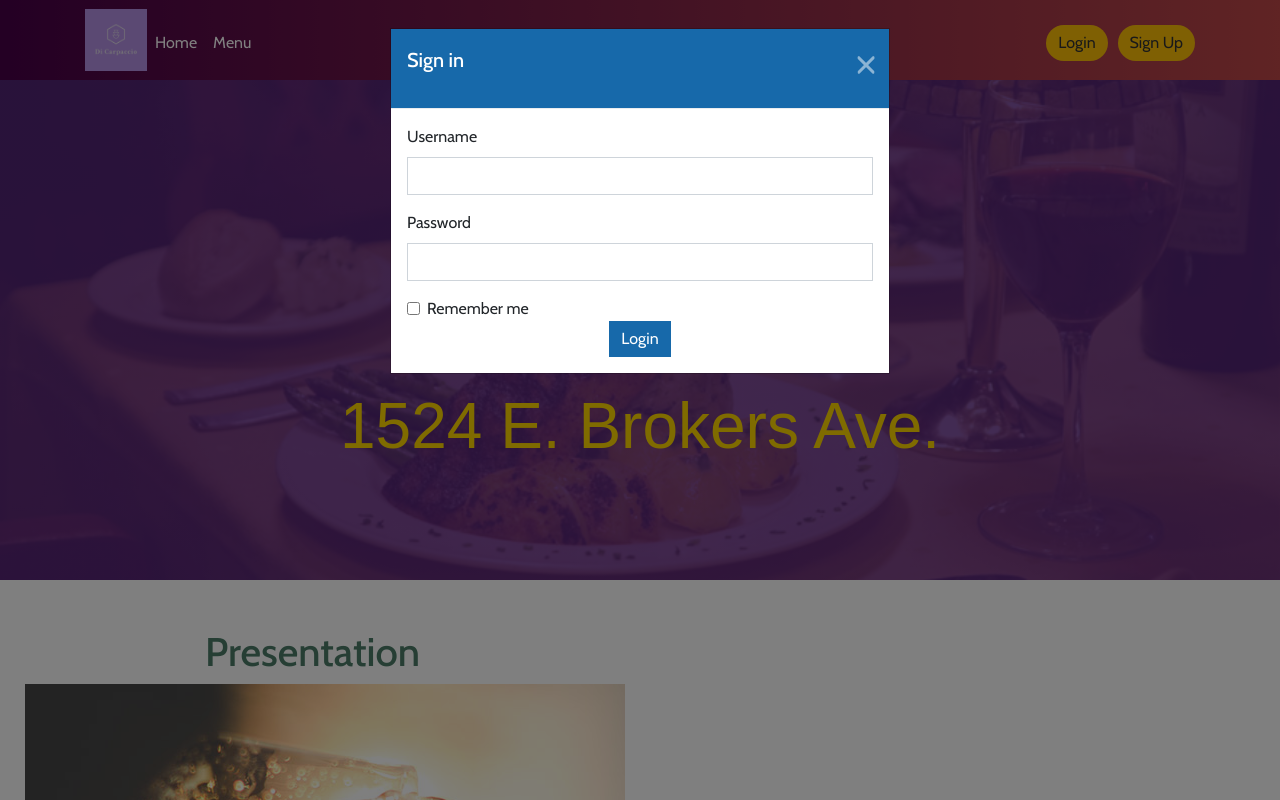
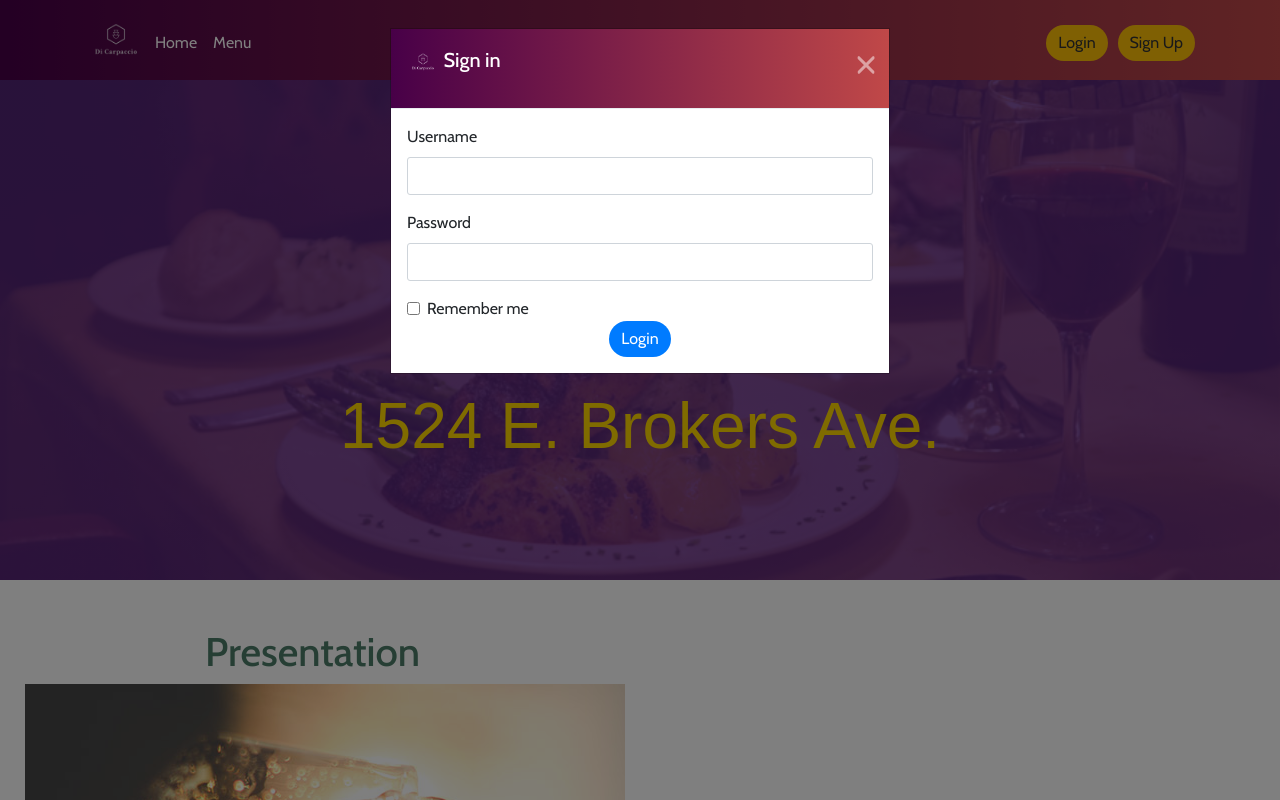
Before and after one commit to yalain03/fusion-front, a React (Create React App) app: page /home in a window 1280 px wide. Both pictures are taken after a click on the button "Login". Shown: the top 800 px of the page. Built offline with nearby package versions, Linux system fonts and the light colour scheme; no server answers; a web font is replaced by a local one; what react-redux-form would draw is missing.

Commit message:
more restyling

```diff
--- a/src/App.css
+++ b/src/App.css
@@ -169,29 +169,9 @@ li {
 
 .login *,
 .register *,
-.comment * {
+.comment *,
+.edit-form * {
   font-family: Cabin, sans-serif; }
-
-.login__header,
-.register__header,
-.comment__header {
-  background-color: #1769aa;
-  color: white;
-  height: 5rem;
-  vertical-align: middle; }
-  .login__header > .close,
-  .register__header > .close,
-  .comment__header > .close {
-    height: 50px;
-    width: 50px; }
-    .login__header > .close > span,
-    .register__header > .close > span,
-    .comment__header > .close > span {
-      font-family: Nunito;
-      font-weight: 200;
-      font-size: 2.3rem;
-      color: white;
-      text-transform: uppercase; }
 
 .login input, .login textarea, .login select,
 .register input,
@@ -199,16 +179,48 @@ li {
 .register select,
 .comment input,
 .comment textarea,
-.comment select {
-  border-radius: 0; }
+.comment select,
+.edit-form input,
+.edit-form textarea,
+.edit-form select {
+  border-radius: 3px; }
 
-.login button,
-.register button,
-.comment button {
-  border-radius: 0;
+.login:last-child button,
+.register:last-child button,
+.comment:last-child button,
+.edit-form:last-child button {
+  border-radius: 25px;
   margin-left: auto;
-  background-color: #1769aa;
   border: none; }
+
+.login__header,
+.register__header,
+.comment__header,
+.edit-form__header {
+  background-image: linear-gradient(to right, #480048, #C04848);
+  color: white;
+  height: 5rem;
+  vertical-align: middle; }
+  .login__header > button > span,
+  .register__header > button > span,
+  .comment__header > button > span,
+  .edit-form__header > button > span {
+    border-radius: 0; }
+  .login__header > .close,
+  .register__header > .close,
+  .comment__header > .close,
+  .edit-form__header > .close {
+    height: 50px;
+    width: 50px; }
+    .login__header > .close > span,
+    .register__header > .close > span,
+    .comment__header > .close > span,
+    .edit-form__header > .close > span {
+      font-family: Nunito;
+      font-weight: 200;
+      font-size: 2.3rem;
+      color: white;
+      text-transform: uppercase; }
 
 .modal-content {
   border-radius: 0; }
@@ -219,7 +231,8 @@ li {
 .menu__item {
   background-image: linear-gradient(to bottom right, #0276aa, #6d1b7b);
   border-radius: 3px;
-  height: 89px; }
+  height: 89px;
+  transition: all 0.3s; }
   .menu__item:hover {
     transform: scale(1.05);
     transition: all 0.3s; }
@@ -232,7 +245,7 @@ li {
     .menu__item-name > h2 {
       font-family: Source Sans Pro, sans-serif; }
   .menu__item-img {
-    width: 110px;
+    max-width: 110px;
     height: 89px;
     -webkit-clip-path: polygon(0% 100%, 0% 0%, 100% 100%, 100% 90%);
     clip-path: polygon(0% 100%, 0% 0%, 100% 0%, 90% 100%); }
@@ -271,12 +284,28 @@ li {
 .edit {
   font-size: 0.7rem;
   border: none;
-  color: #1769aa; }
+  color: #1769aa;
+  background-color: transparent;
+  border: none; }
+  .edit:hover {
+    background-color: transparent;
+    color: #1769aa; }
 
 .delete {
   font-size: 0.7rem;
   border: none;
-  color: #1769aa; }
+  color: #1769aa;
+  background-color: transparent;
+  border: none; }
+  .delete:hover {
+    background-color: transparent;
+    color: #1769aa; }
+
+.submit {
+  background-color: #480048;
+  color: #fff; }
+  .submit:hover {
+    background-color: #7b007b; }
 
 .lnr-star {
   color: darkgoldenrod; }
--- a/src/components/DishDetailComponent.js
+++ b/src/components/DishDetailComponent.js
@@ -113,7 +113,7 @@ class CommentForm extends Component {
     render() {
         return (
             <div>
-                <Button outline onClick={this.toggleModal}>
+                <Button outline onClick={this.toggleModal} className="submit">
                     <span className="lnr lnr-pencil"></span> Submit Comment
                 </Button>
                 <Modal isOpen={this.state.isModalOpen} toggle={this.toggleModal} className="comment">
@@ -188,8 +188,8 @@ class UpdateForm extends Component {
                 <Button outline onClick={this.handleDelete} className="delete">
                     <span className="lnr lnr-trash"></span> Delete
                 </Button>
-                <Modal isOpen={this.state.isModalOpen} toggle={this.toggleModal}>
-                    <ModalHeader toggle={this.toggleModal}>Edit</ModalHeader>
+                <Modal isOpen={this.state.isModalOpen} toggle={this.toggleModal} className="edit-form">
+                    <ModalHeader toggle={this.toggleModal} className="edit-form__header">Edit</ModalHeader>
                     <ModalBody>
                         <LocalForm onSubmit={this.handleSubmit}>
                             <FormGroup className="form-group">
@@ -210,9 +210,11 @@ class UpdateForm extends Component {
                                     className="form-control" />
                             </FormGroup>
                             <FormGroup className="form-group">
-                                <Button type="submit" color="primary">
+                                <center>
+                                <Button type="submit" className="save" color="primary">
                                     Save
                                 </Button>
+                                </center>
                             </FormGroup>
                         </LocalForm>
                     </ModalBody>
--- a/src/components/HeaderComponent.js
+++ b/src/components/HeaderComponent.js
@@ -68,7 +68,7 @@ class Header extends Component {
                 <Navbar  expand="md"  className="header">
                     <div className="container">
                         <NavbarToggler onClick={this.toggleNav} />
-                        <NavbarBrand className="mr-auto" href="/"><img src='assets/images/logo.png' height="62" width="62" alt='Di Carpaccio Ristorante' /></NavbarBrand>
+                        <NavbarBrand className="mr-auto" href="/"><img src='assets/images/logo_transparent.png' height="62" width="62" alt='Di Carpaccio Ristorante' /></NavbarBrand>
                         <Collapse isOpen={this.state.isNavOpen} navbar>
                             <Nav navbar>
                             <NavItem>
@@ -120,7 +120,7 @@ class Header extends Component {
                 </Navbar>
 
                 <Modal isOpen={this.state.isModalOpen} toggle={this.toggleModal} className="login">
-                    <ModalHeader toggle={this.toggleModal} className="login__header">Sign in</ModalHeader>
+                    <ModalHeader toggle={this.toggleModal} className="login__header"><img src='assets/images/logo_transparent.png' height="32" width="32" alt='Di Carpaccio Ristorante' /> Sign in</ModalHeader>
                     <ModalBody>
                         <Form onSubmit={this.handleLogin}>
                             <FormGroup>
@@ -150,7 +150,7 @@ class Header extends Component {
                 {/* This is for registration */}
 
                 <Modal isOpen={this.state.isSignupOpen} toggle={this.toggleSignup} className="register">
-                    <ModalHeader toggle={this.toggleSignup} className="register__header">Sign up</ModalHeader>
+                    <ModalHeader toggle={this.toggleSignup} className="register__header"><img src='assets/images/logo_transparent.png' height="32" width="32" alt='Di Carpaccio Ristorante' /> Sign up</ModalHeader>
                     <ModalBody>
                         <Form onSubmit={this.handleSignup}>
                             <FormGroup>
--- a/src/css/header.scss
+++ b/src/css/header.scss
@@ -37,17 +37,36 @@
 
 .login,
 .register,
-.comment {
+.comment,
+.edit-form {
 
     & * {
         font-family: Cabin, sans-serif;
     }
 
+
+
+    & input, & textarea, & select {
+        border-radius: 3px;
+    }
+
+    &:last-child button {
+        border-radius: 25px;
+        margin-left: auto;
+        // background-color: #1769aa;
+        border: none;
+    }
+
     &__header {
-        background-color: #1769aa;
+        background-image: linear-gradient(to right,#480048, #C04848);
+        // background-color: #1769aa;
         color: white;
         height: 5rem;
         vertical-align: middle;
+
+        & > button > span {
+            border-radius: 0;
+        }
 
         & > .close {
             height: 50px;
@@ -62,17 +81,6 @@
             }
         }
     }
-
-    & input, & textarea, & select {
-        border-radius: 0;
-    }
-
-    & button {
-        border-radius: 0;
-        margin-left: auto;
-        background-color: #1769aa;
-        border: none;
-    }
 }
 
 .modal-content {
--- a/src/css/menu.scss
+++ b/src/css/menu.scss
@@ -5,6 +5,7 @@
         background-image: linear-gradient(to bottom right, #0276aa, #6d1b7b);
         border-radius: 3px;
         height: 89px;
+        transition: all 0.3s;
 
         &:hover {
             // box-shadow: 3px 3px 4px #BDBDBD;
@@ -30,7 +31,7 @@
         }
 
         &-img {
-            width: 110px;
+            max-width: 110px;
             height: 89px;
             -webkit-clip-path: polygon(0% 100%, 0% 0%, 100% 100%, 100% 90%);
             clip-path: polygon(0% 100%, 0% 0%, 100% 0%, 90% 100%);
```
Also changed, not shown: src/css/detail.scss (+31 -0 lines), public/assets/images/logo_transparent.png (added).
